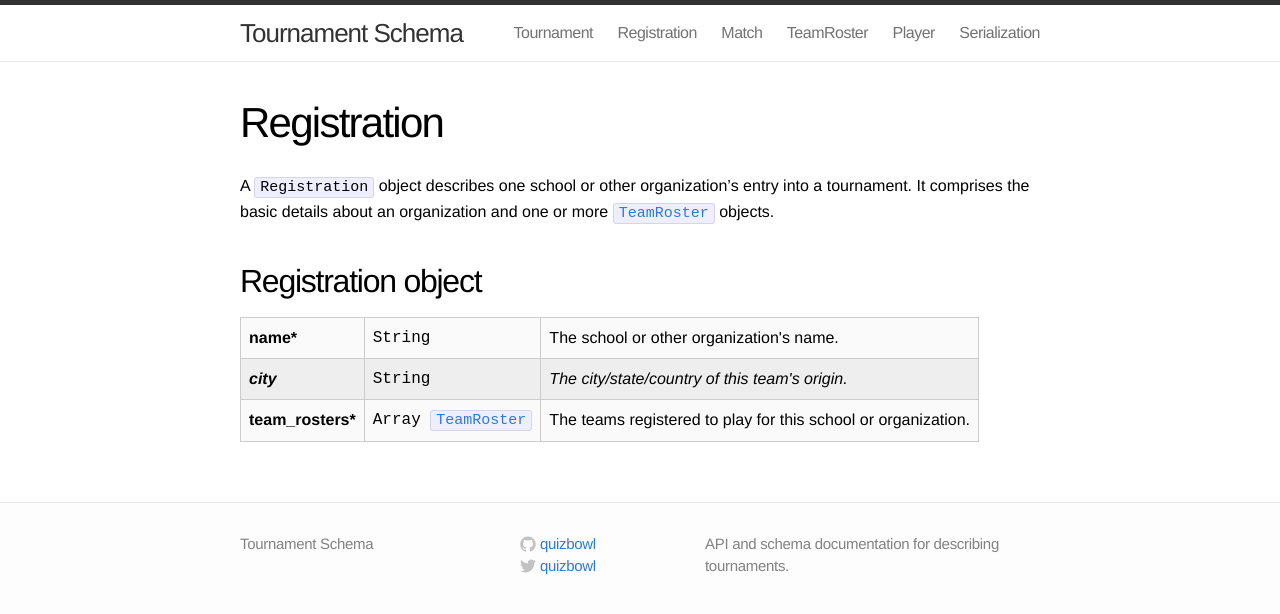
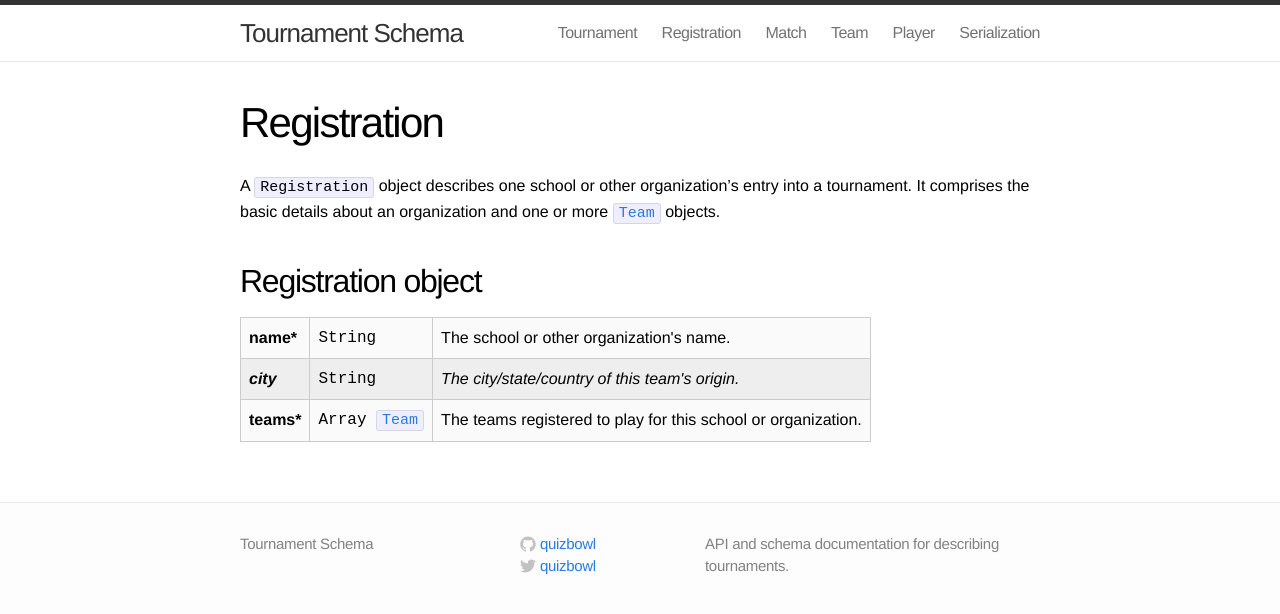
Before and after one commit to quizbowl/schema, a Jekyll site: the page built from registration.md, in a window 1280 px wide. Shown: the top 614 px of the page. Built offline with Jekyll 4.4.1, drawn with Linux system fonts in a browser that asks for light colours.

Commit message:
Rename TeamRoster to just Team (fixes #7)

```diff
--- a/_includes/header.html
+++ b/_includes/header.html
@@ -20,7 +20,7 @@
         <a class="page-link" href="{{ site.baseurl }}/tournament">Tournament</a>
         <a class="page-link" href="{{ site.baseurl }}/registration">Registration</a>
         <a class="page-link" href="{{ site.baseurl }}/match">Match</a>
-        <a class="page-link" href="{{ site.baseurl }}/team_roster">TeamRoster</a>
+        <a class="page-link" href="{{ site.baseurl }}/team">Team</a>
         <a class="page-link" href="{{ site.baseurl }}/player">Player</a>
         <a class="page-link" href="{{ site.baseurl }}/serialization">Serialization</a>
       </div>
--- a/registration.md
+++ b/registration.md
@@ -2,7 +2,7 @@
 layout: page
 title: Registration
 ---
-A `Registration` object describes one school or other organization's entry into a tournament. It comprises the basic details about an organization and one or more [`TeamRoster`][team_roster] objects.
+A `Registration` object describes one school or other organization's entry into a tournament. It comprises the basic details about an organization and one or more [`Team`][team] objects.
 
 ## Registration object
 
@@ -18,10 +18,10 @@ A `Registration` object describes one school or other organization's entry into
     <td>The city/state/country of this team's origin.</td>
   </tr>
   <tr class="required">
-    <th>team_rosters</th>
-    <td class="type"><nobr>Array <code><a href="{{ site.baseurl }}/team_roster">TeamRoster</a></code></nobr></td>
+    <th>teams</th>
+    <td class="type"><nobr>Array <code><a href="{{ site.baseurl }}/team">Team</a></code></nobr></td>
     <td>The teams registered to play for this school or organization.</td>
   </tr>
 </tbody></table>
 
-[team_roster]: {{ site.baseurl }}/team_roster
+[team]: {{ site.baseurl }}/team
```
Also changed, not shown: match.md (+3 -3 lines), serialization.md (+1 -1 lines), team.md (renamed from team_roster.md, +3 -3 lines).
